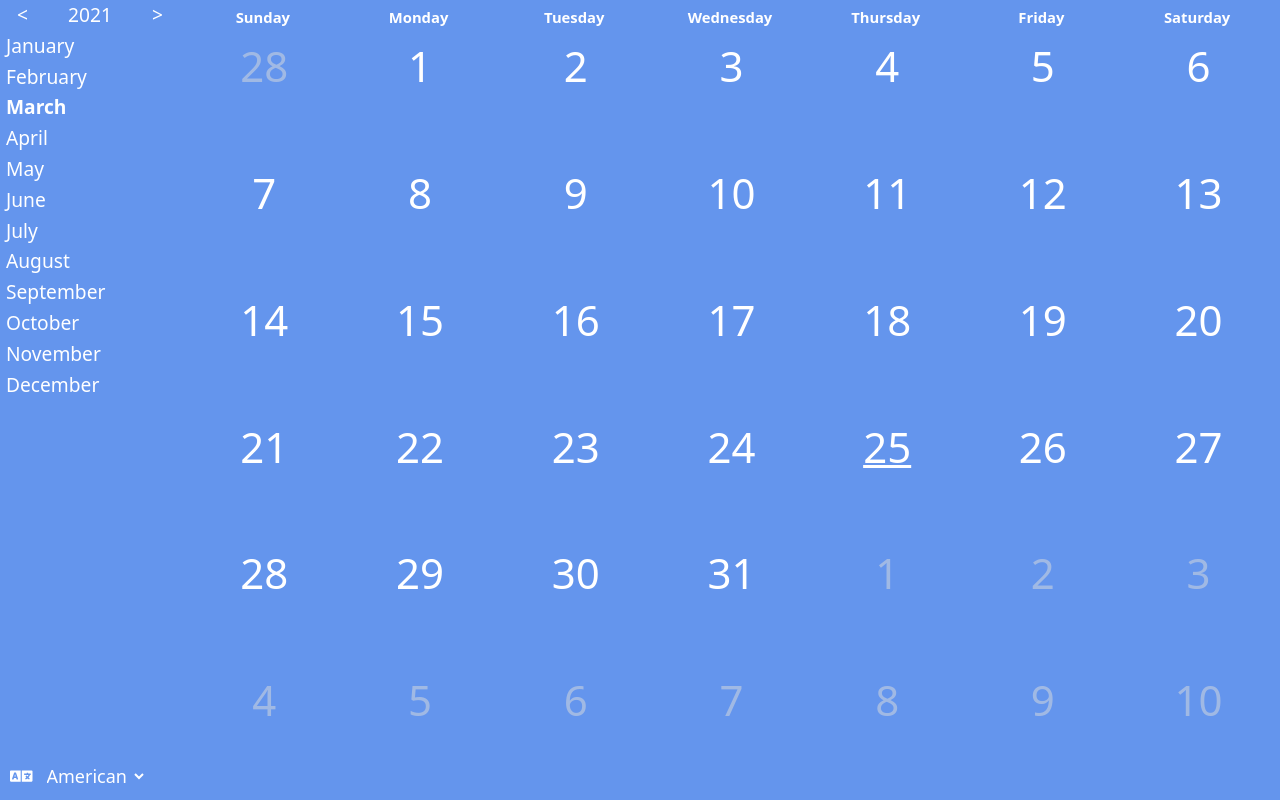
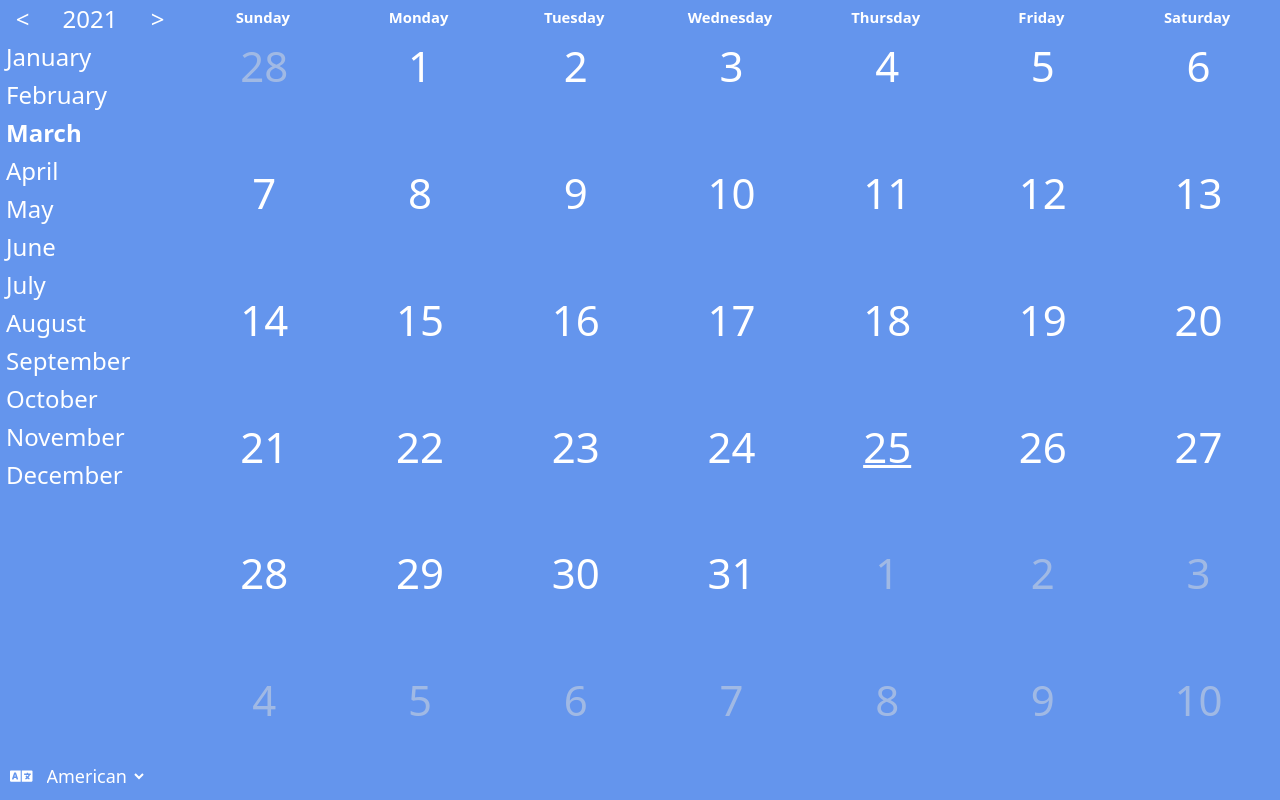
Before and after one commit to bxNice/JS-Calendar, a Flask app: page / in a window 1280 px wide. Run offline with Flask 2, Linux system fonts and the light colour scheme; some libraries are stand-ins or nearby versions.

Commit message:
Adjust sidebar font size

```diff
--- a/sass/main.scss
+++ b/sass/main.scss
@@ -51,16 +51,16 @@ body {
     }
 
     .date-selector {
-        * {
-            font-size: calc(0.6rem + 1vw);
-        }
-
         button {
             background: transparent;
             border: none;
         }
 
         .year-selector {
+            * {
+                font-size: calc(1rem + 1vw);
+            }
+
             input {
                 width: 100%;
                 text-align: center;
@@ -86,6 +86,10 @@ body {
             background: transparent;
             border: none;
             text-align: left;
+
+            * {
+                font-size: 2vw;
+            }
 
             li {
                 width: 100%;
@@ -253,7 +257,7 @@ body {
 
         .date-selector {
             * {
-                font-size: 2.5rem;
+                font-size: 2.5rem !important;
             }
             button {
                 padding: 0 15px;
@@ -295,7 +299,7 @@ body {
 
         .date-selector {
             * {
-                font-size: 1.6rem;
+                font-size: 2rem !important;
             }
         }
     }
--- a/static/css/main.css
+++ b/static/css/main.css
@@ -41,12 +41,12 @@ body {
 #sidebar.active {
   margin-left: 0;
 }
-#sidebar .date-selector * {
-  font-size: calc(0.6rem + 1vw);
-}
 #sidebar .date-selector button {
   background: transparent;
   border: none;
+}
+#sidebar .date-selector .year-selector * {
+  font-size: calc(1rem + 1vw);
 }
 #sidebar .date-selector .year-selector input {
   width: 100%;
@@ -70,6 +70,9 @@ body {
   background: transparent;
   border: none;
   text-align: left;
+}
+#sidebar .date-selector .month-selector * {
+  font-size: 2vw;
 }
 #sidebar .date-selector .month-selector li {
   width: 100%;
@@ -202,7 +205,7 @@ body {
     box-shadow: 3px 3px 3px rgba(0, 0, 0, 0.2);
   }
   #sidebar .date-selector * {
-    font-size: 2.5rem;
+    font-size: 2.5rem !important;
   }
   #sidebar .date-selector button {
     padding: 0 15px;
@@ -236,7 +239,7 @@ body {
     max-width: 180px;
   }
   #sidebar .date-selector * {
-    font-size: 1.6rem;
+    font-size: 2rem !important;
   }
 }
 
```
Also changed, not shown: 1 other file.
